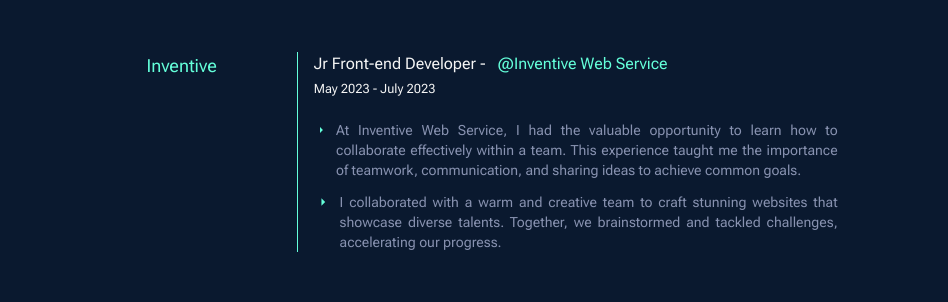
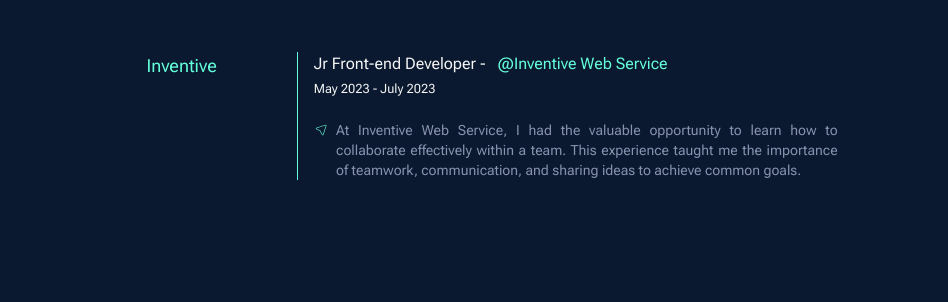
Before and after one commit to TanjimulSabbir/my-portfolio, a React (Vite) app: page / in a window 1280 px wide. Shown: the part 1860-2162 px from the top of the page, without its empty margins (148-1096 px from the left). Built offline with nearby package versions, Linux system fonts and the light colour scheme.

Commit message:
skill-page-file name solve

```diff
--- a/src/Components/Pages/Experience/Experience.jsx
+++ b/src/Components/Pages/Experience/Experience.jsx
@@ -1,4 +1,4 @@
-import { MdOutlineArrowRight } from "react-icons/md"
+import { CiLocationArrow1 } from "react-icons/ci"
 
 const Experience = () => {
     return (
@@ -21,17 +21,17 @@ const Experience = () => {
                         </div>
                         <div className="space-y-3 mt-5">
                         <div className="flex space-x-2">
-                                <MdOutlineArrowRight className="text-xl w-10 text-custom-highLightTextColor" />
+                                <CiLocationArrow1 className="text-xl w-10 text-custom-highLightTextColor" />
                                 <p className="text-custom-TextColor text-sm text-justify">At Inventive Web Service, I had the valuable opportunity to learn how to collaborate effectively within a team. This experience taught me the importance of teamwork, communication, and sharing ideas to achieve common goals.</p>
                             </div>
                             {/* <div className="flex space-x-2">
                                 <VscDebugBreakpointDataUnverified className="text-xl w-10 text-custom-highLightTextColor" />
                                 <p className="text-custom-TextColor text-sm">I turned designs into real websites that look great on computers and phones.I made sure the websites work really smoothly, so people are happy using them.</p>
                             </div> */}
-                            <div className="flex space-x-2">
+                            {/* <div className="flex space-x-2">
                                 <MdOutlineArrowRight className="text-xl w-10 text-custom-highLightTextColor" />
                                 <p className="text-custom-TextColor text-sm text-justify "> I collaborated with a warm and creative team to craft stunning websites that showcase diverse talents. Together, we brainstormed and tackled challenges, accelerating our progress.</p>
-                            </div>
+                            </div> */}
 
                         </div>
                     </div>
```
